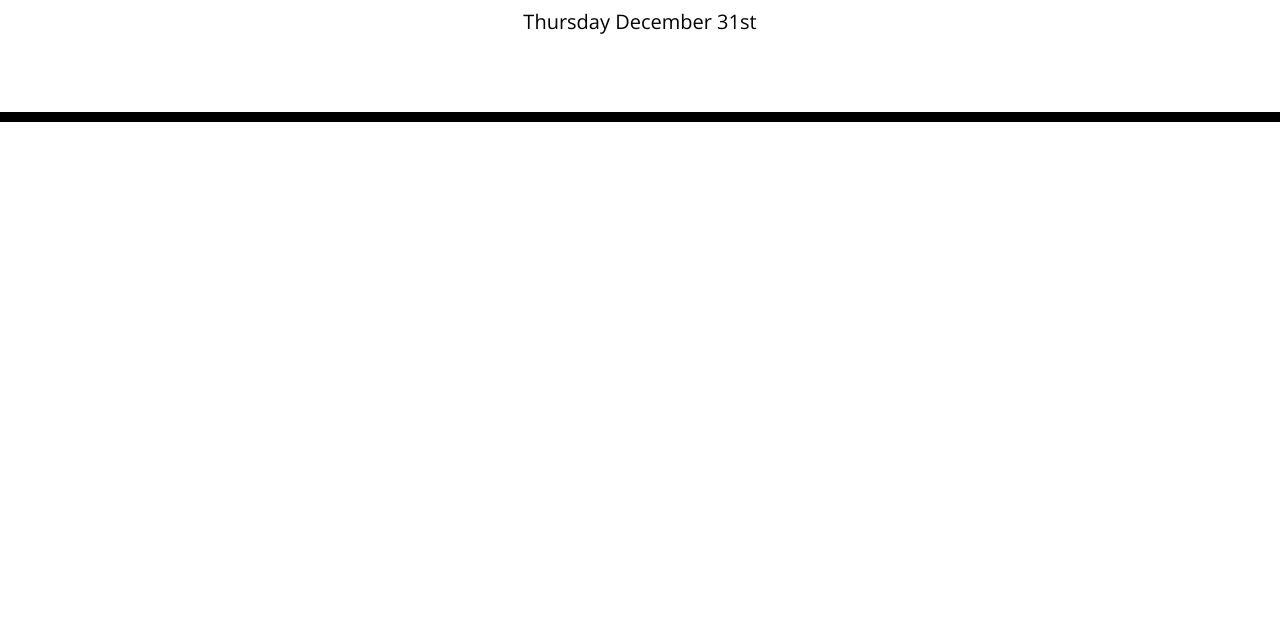
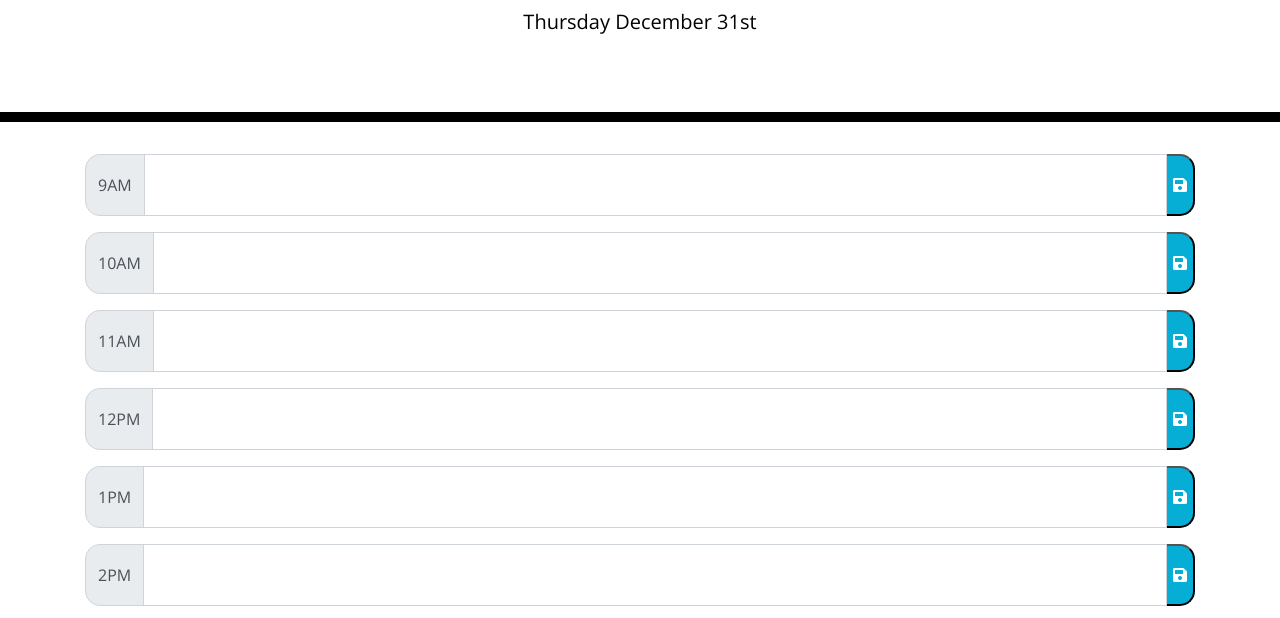
Before and after one commit to Cloud126/Work-Day_Scheduler, a plain HTML site: page index.html in a window 1280 px wide. Shown: the part 182-800 px from the top of the page. Drawn offline with nearby package versions, Linux system fonts and the light colour scheme.

Commit message:
Created time blocks dynamically in JS file

```diff
--- a/assets/js/logic.js
+++ b/assets/js/logic.js
@@ -1,7 +1,40 @@
-
 var currentDayEl = $("#currentDay");
-var containerTime = $(".container");
+var containerEl = $(".container");
+var currentDay = (moment().format("dddd MMMM Do"));
 
 //Displays Current date on currentDay p tag//
-var currentDay = (moment().format("dddd MMMM Do"));
 currentDayEl.html(currentDay);
+
+//Array for times//
+var times = ["9AM", "10AM", "11AM", "12PM", "1PM", "2PM", "3PM", "4PM", "5PM"];
+
+
+
+//Creates time blocks//
+for (var i = 0; i < times.length; i++) {
+
+    var row = $("<div>")
+    var timeBlock = $("<div>")
+    var textArea = $("<textarea>")
+    var spanTime = $("<span>")
+    var btnDiv = $("<div>")
+    var saveBtn = $("<button>")
+
+    spanTime.text(times[i])
+
+    row.addClass("input-group mb-3");
+    timeBlock.addClass("input-group-prepend");
+    spanTime.addClass("input-group-text time-block")
+    textArea.addClass("form-control");
+    saveBtn.addClass("saveBtn fas fa-save")
+    btnDiv.addClass("input-group-append")
+
+    containerEl.append(row);
+    row.append(timeBlock);
+    row.append(textArea);
+    row.append(btnDiv);
+
+    btnDiv.append(saveBtn);
+    timeBlock.append(spanTime);
+
+};
```
Also changed, not shown: index.html (+1 -0 lines).
